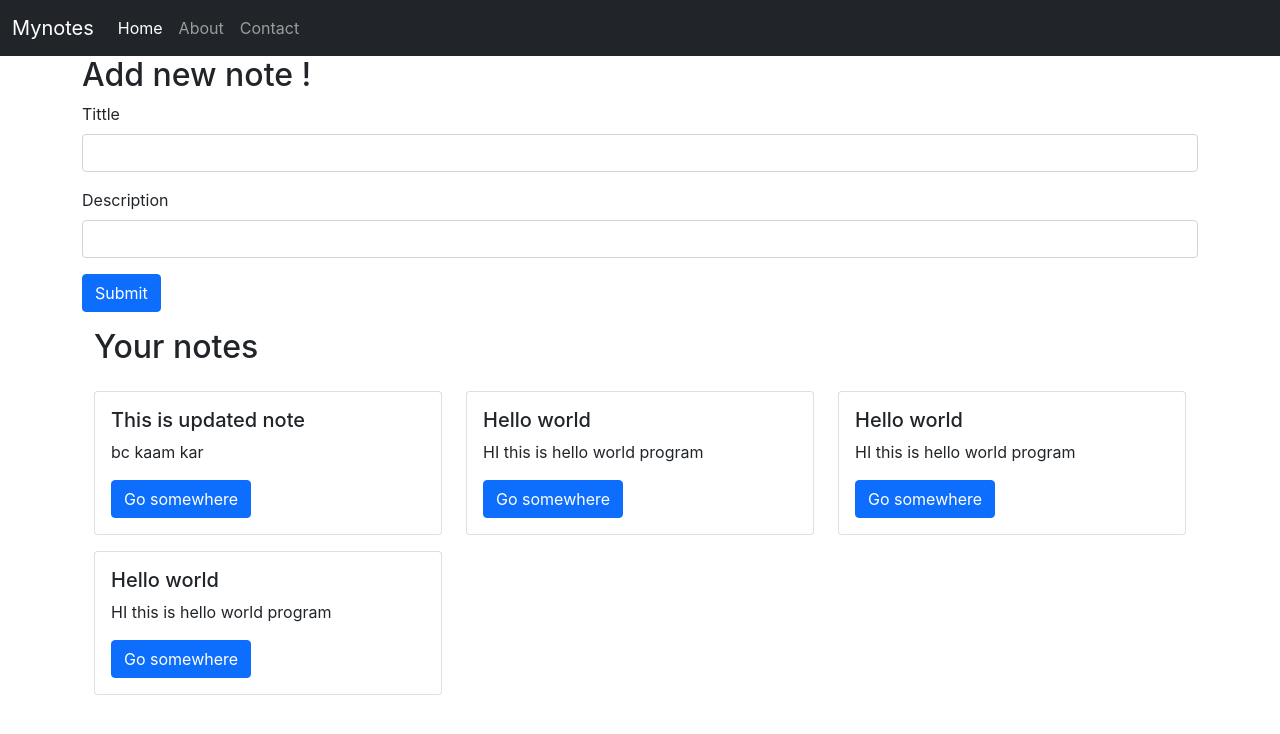
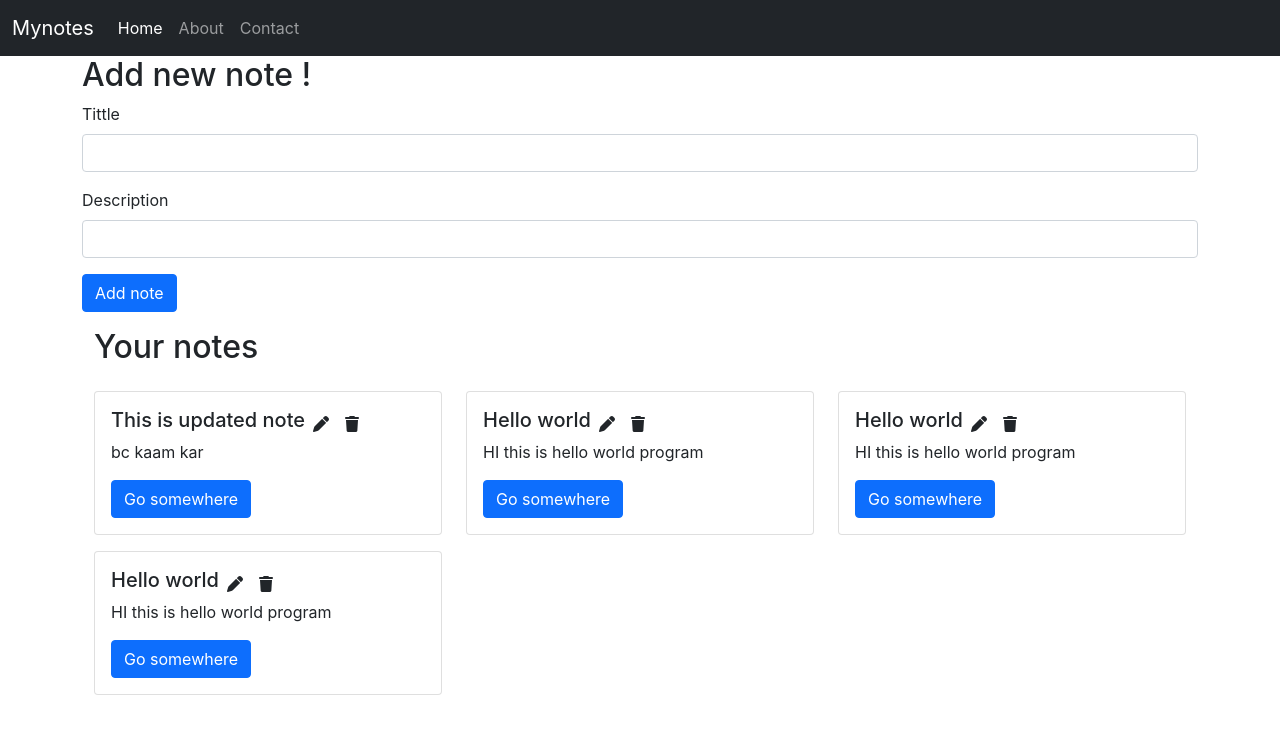
Before and after one commit to sarasverma/myNotes, a React (Create React App) app: page / in a window 1280 px wide. Shown: the top 734 px of the page. Built offline with nearby package versions, Linux system fonts and the light colour scheme.

Commit message:
Delete functionalities

```diff
--- a/public/index.html
+++ b/public/index.html
@@ -24,6 +24,11 @@
   <body>
     <noscript>You need to enable JavaScript to run this app.</noscript>
     <div id="root"></div>
+    <!-- font awesome -->
+    <script
+      src="https://kit.fontawesome.com/45cb066ff2.js"
+      crossorigin="anonymous"
+    ></script>
     <script
       src="https://cdn.jsdelivr.net/npm/bootstrap@5.1.3/dist/js/bootstrap.bundle.min.js"
       integrity="sha384-ka7Sk0Gln4gmtz2MlQnikT1wXgYsOg+OMhuP+IlRH9sENBO0LRn5q+8nbTov4+1p"
--- a/src/App.css
+++ b/src/App.css
@@ -1,38 +1,9 @@
-.App {
-  text-align: center;
+/* css resseting */
+* {
+  margin: 0;
+  padding: 0;
 }
 
-.App-logo {
-  height: 40vmin;
-  pointer-events: none;
+.card-body i {
+  cursor: pointer;
 }
-
-@media (prefers-reduced-motion: no-preference) {
-  .App-logo {
-    animation: App-logo-spin infinite 20s linear;
-  }
-}
-
-.App-header {
-  background-color: #282c34;
-  min-height: 100vh;
-  display: flex;
-  flex-direction: column;
-  align-items: center;
-  justify-content: center;
-  font-size: calc(10px + 2vmin);
-  color: white;
-}
-
-.App-link {
-  color: #61dafb;
-}
-
-@keyframes App-logo-spin {
-  from {
-    transform: rotate(0deg);
-  }
-  to {
-    transform: rotate(360deg);
-  }
-}
--- a/src/components/AddNote.js
+++ b/src/components/AddNote.js
@@ -10,7 +10,7 @@ function AddNote() {
 
   const context = useContext(notesContext);
 
-  const handleSubmit = (event) => {
+  const handleAddNote = (event) => {
     // make the page not reload
     event.preventDefault();
     context.addNote(note.title, note.description, note.tags);
@@ -53,9 +53,9 @@ function AddNote() {
         <button
           type="submit"
           className="btn btn-primary"
-          onClick={handleSubmit}
+          onClick={handleAddNote}
         >
-          Submit
+          Add note
         </button>
       </form>
     </>
--- a/src/components/NoteItem.js
+++ b/src/components/NoteItem.js
@@ -1,13 +1,25 @@
-import React from "react";
+import React, { useContext } from "react";
+import notesContext from "../context/notes/noteContext";
 
 function NoteItem(props) {
+  const context = useContext(notesContext);
+
   const { note } = props;
 
   return (
     <div className="col-md-4 my-2">
       <div className="card">
         <div className="card-body">
-          <h5 className="card-title">{note.title} </h5>
+          <div className="d-flex align-items-center">
+            <h5 className="card-title">{note.title} </h5>
+            <i className="fa-solid fa-pen mx-2"></i>
+            <i
+              className="fa-solid fa-trash mx-2"
+              onClick={() => {
+                context.deleteNote(note._id);
+              }}
+            ></i>
+          </div>
           <p className="card-text">{note.description}</p>
           <a href="#" className="btn btn-primary">
             Go somewhere
--- a/src/context/notes/NoteState.js
+++ b/src/context/notes/NoteState.js
@@ -55,8 +55,14 @@ const NoteState = (props) => {
 
     setNotes(notesExample.concat(note));
   };
-  const deleteNote = () => {};
-  const updateNote = () => {};
+  const deleteNote = (id) => {
+    console.log("Deleted node with id " + id);
+    const newNotes = notesExample.filter((note) => {
+      return note._id !== id;
+    });
+    setNotes(newNotes);
+  };
+  const updateNote = (id, title, description, tags) => {};
 
   // all component inside the NoteState will be able to use state
   return (
```
